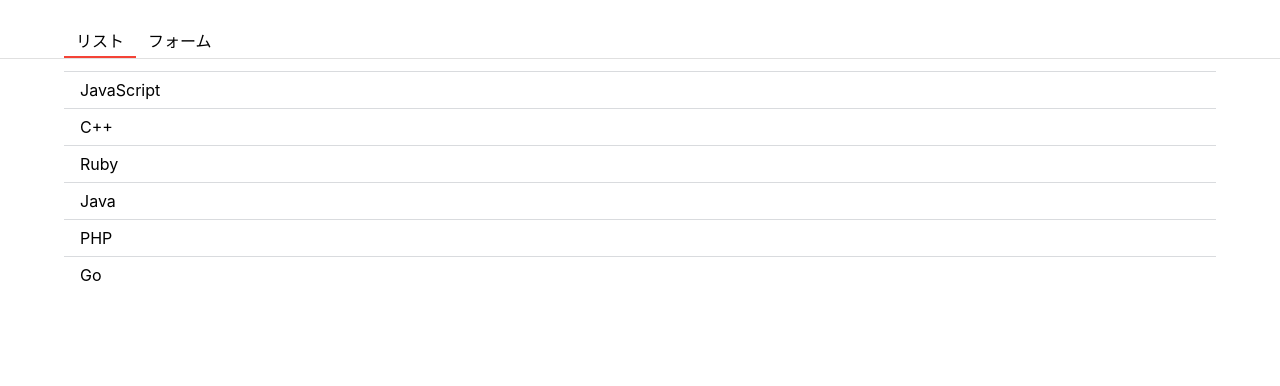
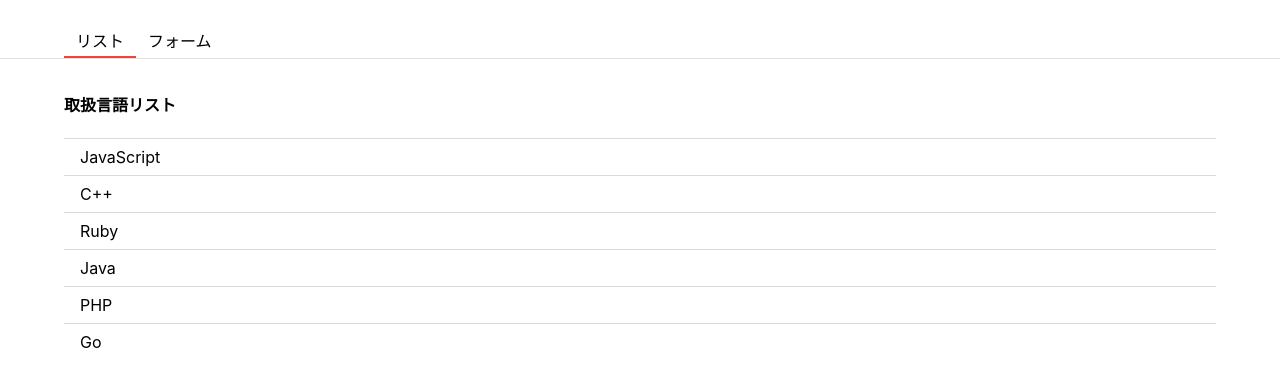
Before and after one commit to kohjean/yassun-react-tutor, a React (Create React App) app: page / in a window 1280 px wide. Shown: the top 386 px of the page. Built offline with nearby package versions, Linux system fonts and the light colour scheme.

Commit message:
#8子を受け取るコンポーネント

```diff
--- a/src/Form.js
+++ b/src/Form.js
@@ -1,10 +1,7 @@
 import React, { useState } from "react";
 import styled from 'styled-components';
 import { Button } from './components/button';
-
-const Container = styled.div`
-  padding: 12px 64px;
-`
+import { TabBodyContainer } from './components/tab-body-container';
 
 const Label = styled.label`
   display: flex;
@@ -35,13 +32,12 @@ export const Form = ({ onAddLang }) => {
   }
 
   return (
-    <Container>
-      <h4>新しい言語の追加</h4>
+    <TabBodyContainer title="新しい言語の追加">
       <form onSubmit={submitForm}>
         <div>
           <Label>言語</Label>
           <Input
-            type="text"
+            type="text"ｊ
             value={text}
             onChange={(e) => setText(e.target.value)}
           />
@@ -50,6 +46,6 @@ export const Form = ({ onAddLang }) => {
           <Button>追加</Button>
         </ButtonContainer>
       </form>
-    </Container>
+    </TabBodyContainer>
   )
 }
--- a/src/List.js
+++ b/src/List.js
@@ -1,9 +1,6 @@
 import { useEffect } from "react"
 import styled from 'styled-components';
-
-const Container = styled.div`
-  padding: 12px 64px;
-`
+import { TabBodyContainer } from './components/tab-body-container';
 
 const ListItem = styled.div`
   padding: 8px 16px;
@@ -13,16 +10,16 @@ const ListItem = styled.div`
   }
 `
 
-
-
 export const List = ({ langs }) => {
   return (
-    <Container>
-      {
-        langs.map((lang, index) => {
-          return <ListItem key={index}>{ lang }</ListItem>
-        })
-      }
-    </Container>
+    <TabBodyContainer title="取扱言語リスト">
+      <div>
+        {
+          langs.map((lang, index) => {
+            return <ListItem key={index}>{ lang }</ListItem>
+          })
+        }
+      </div>
+    </TabBodyContainer>
   )
 }
--- /dev/null
+++ b/src/components/button.js
@@ -0,0 +1,13 @@
+import styled from 'styled-components/';
+
+export const Button = styled.button`
+  border: none;
+  border-radius: 3px;
+  background-color: #2196F3;
+  padding: 8px 16px;
+  min-width: 100px;
+  font-size: 14px;
+  font-weight: bold;
+  color: white;
+  cursor: pointer;
+`
--- /dev/null
+++ b/src/components/squareBox.js
@@ -0,0 +1,7 @@
+import styled from 'styled-components';
+
+export const SquareBox = styled.div`
+  width: 200px;
+  height: 200px;
+  border: 1px solid black;
+`
--- /dev/null
+++ b/src/components/tab-body-container.js
@@ -0,0 +1,13 @@
+import styled from 'styled-components';
+
+const Container = styled.div`
+  padding: 12px 64px;
+`
+export const TabBodyContainer = ({children, title}) => {
+  return (
+    <Container>
+      <h4>{ title }</h4>
+      { children }
+    </Container>
+  )
+}
```
Also changed, not shown: 1 other file (tests, documents, lock files or other folders).
